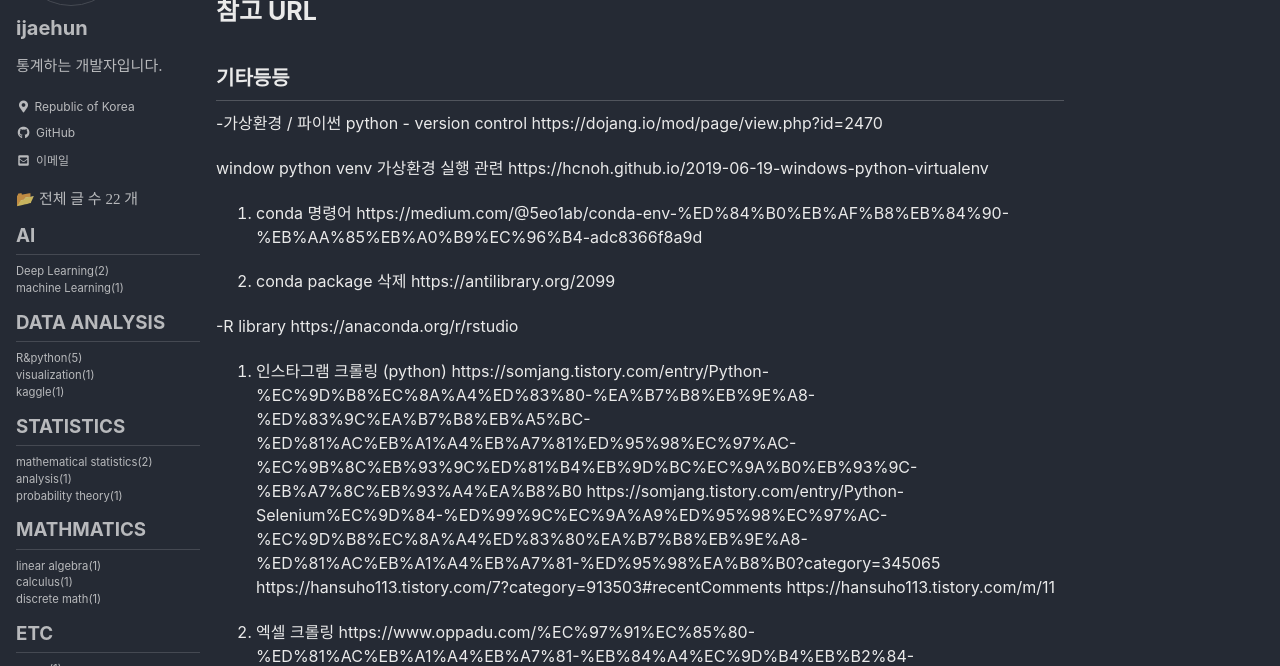
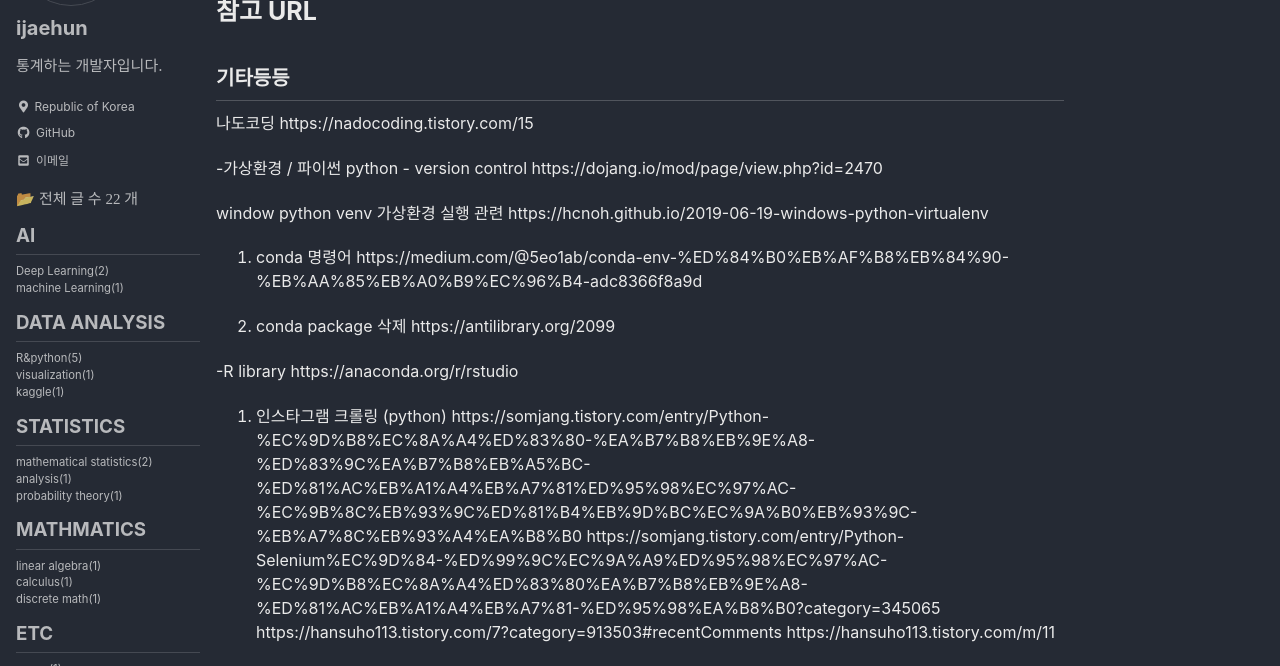
Before and after one commit to ijaehun/ijaehun.github.io, a Jekyll site: the page built from _posts/memo/2022-01-11-memourl.md, in a window 1280 px wide and 900 px high, cut to the strip 234-900 px from the top of the window. Built offline with Jekyll 4.4.1, drawn with Linux system fonts in a browser that asks for light colours; cached includes are drawn as plain includes; some web fonts are replaced; comment, search, counter and statistics services are not loaded.

Commit message:
update memoURL

```diff
--- a/_posts/memo/2022-01-11-memourl.md
+++ b/_posts/memo/2022-01-11-memourl.md
@@ -16,6 +16,9 @@ last_modified_at: 2022-01-11
 # 참고 URL
 
 ## 기타등등
+
+나도코딩
+https://nadocoding.tistory.com/15
 
 -가상환경 / 파이썬
 python - version control
```
